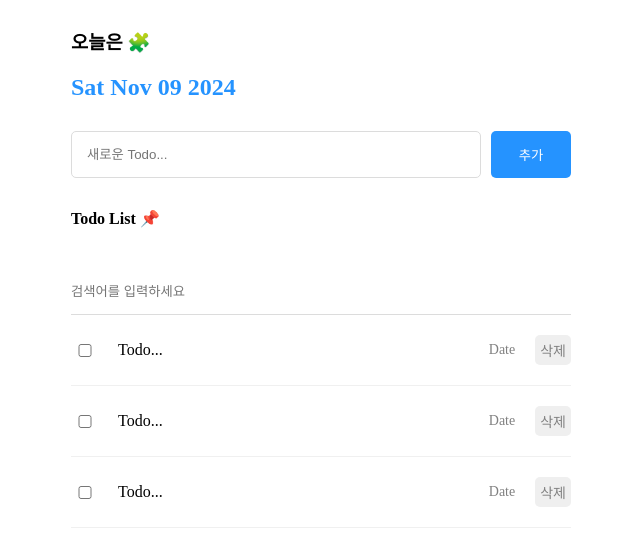
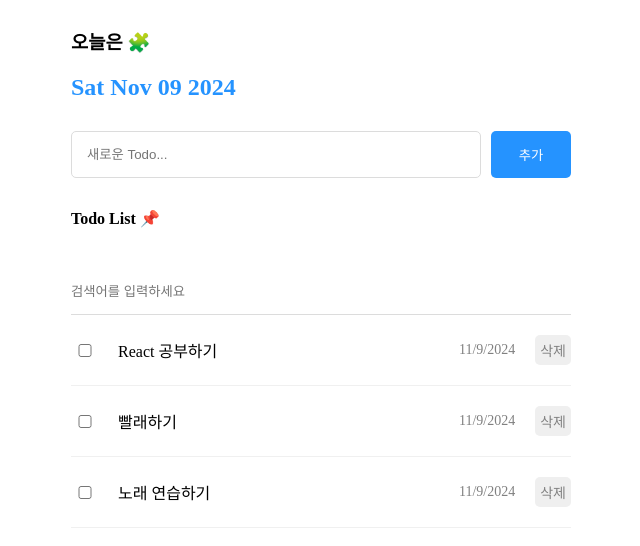
Before and after one commit to dandi0624/onebite, a React (Vite) app in the folder section08/: page / in a window 1280 px wide. Shown: the top 546 px of the page, without its empty margins (319-959 px from the left). Built offline with nearby package versions, Linux system fonts and the light colour scheme.

Commit message:
add : 투두리스트랜더링

```diff
--- a/section08/src/App.jsx
+++ b/section08/src/App.jsx
@@ -26,7 +26,7 @@ const mokData = [
 ];
 
 function App() {
-  const [todos, setTodos] = useState([mokData]);
+  const [todos, setTodos] = useState(mokData);
   const idRef = useRef(3);
 
   // 새로운 일정 추가하기
@@ -50,7 +50,7 @@ function App() {
         <Editor onCreate={onCreate} />
       </section>
       <section>
-        <List />
+        <List todos={todos} />
       </section>
     </div>
   );
--- a/section08/src/components/List.jsx
+++ b/section08/src/components/List.jsx
@@ -1,16 +1,18 @@
-import './List.css';
-import TodoItem from './Todoitem';
+import "./List.css";
+import TodoItem from "./Todoitem";
 
-const List = () =>{
-    return <div className="List">
-        <h4>Todo List 📌</h4>
-        <input placeholder='검색어를 입력하세요'/>
-        <div className="todos_wapper">
-            <TodoItem />
-            <TodoItem />
-            <TodoItem />
-        </div>
+const List = ({ todos }) => {
+  return (
+    <div className="List">
+      <h4>Todo List 📌</h4>
+      <input placeholder="검색어를 입력하세요" />
+      <div className="todos_wapper">
+        {todos.map((todo) => {
+          return <TodoItem key={todo.id} {...todo} />;
+        })}
+      </div>
     </div>
-}
+  );
+};
 
 export default List;
--- a/section08/src/components/Todoitem.jsx
+++ b/section08/src/components/Todoitem.jsx
@@ -1,12 +1,14 @@
-import './TodoItem.css';
+import "./TodoItem.css";
 
-const TodoItem = () => {
-    return <div className='TodoItem'>
-        <input type="checkbox" />
-        <div className='content'>Todo...</div>
-        <div className='date'>Date</div>
-        <button>삭제</button>
+const TodoItem = ({ id, isDone, content, date }) => {
+  return (
+    <div className="TodoItem">
+      <input readOnly checked={isDone} type="checkbox" />
+      <div className="content">{content}</div>
+      <div className="date">{new Date(date).toLocaleDateString()}</div>
+      <button>삭제</button>
     </div>
-}
+  );
+};
 
 export default TodoItem;
```
